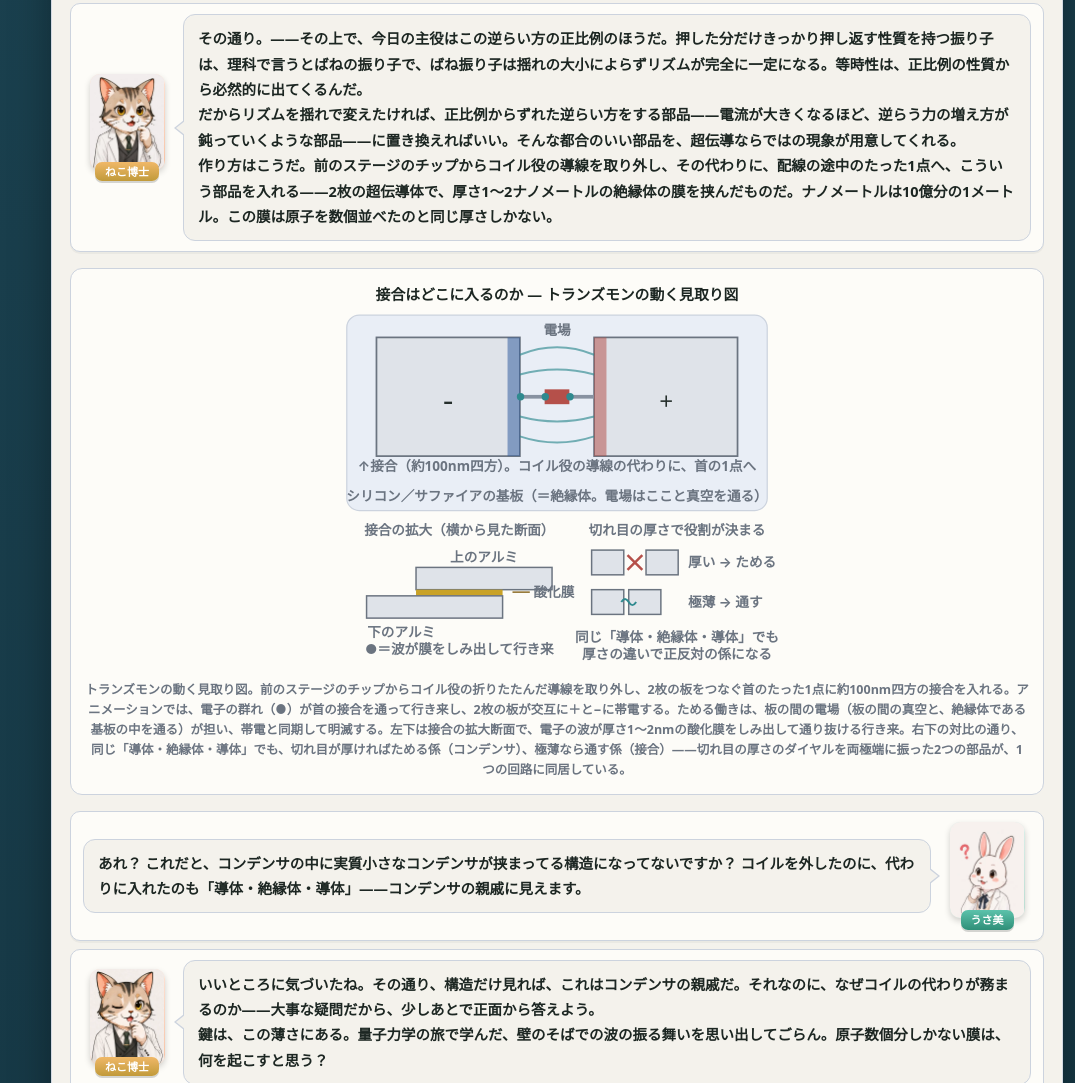
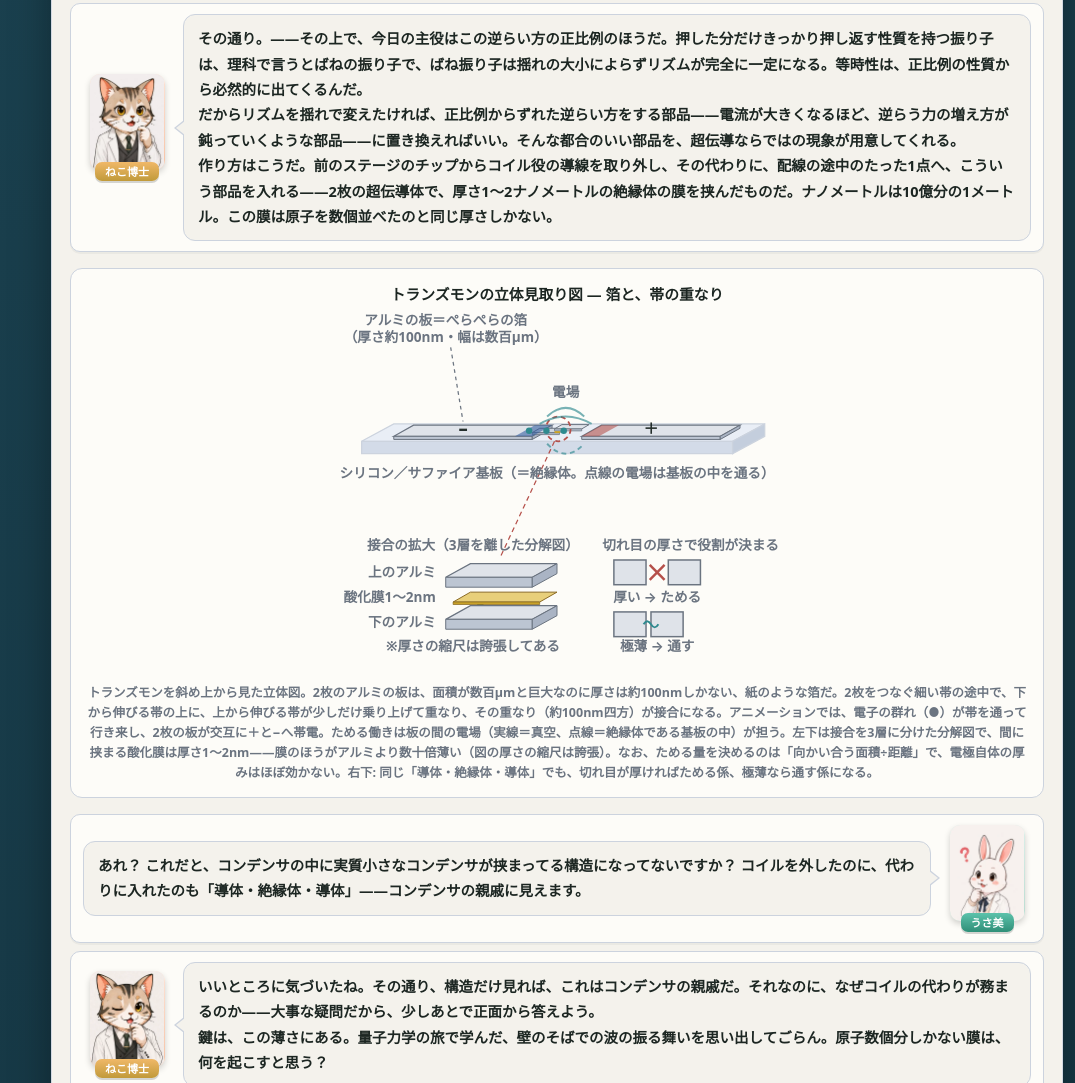
Before and after one commit to ruglerugle/quantum-hardware, a plain HTML site: page stage3.html in a window 1280 px wide. Shown: the part 1045-2128 px from the top of the page, without its empty margins (205-1280 px from the left). Drawn offline with Linux system fonts and the light colour scheme.

Commit message:
feat: トランズモンの図を立体見取り図に刷新
パッドを面積大・極薄の箔として立体描画し、接合は帯の重なりと
3層分解図（縮尺誇張の注記付き）で表現。電場は真空（実線）と
基板内（点線）の弧で描き、帯電・電子の往復と同期。

Co-Authored-By: Claude Fable 5 <noreply@anthropic.com>

```diff
--- a/stage3.html
+++ b/stage3.html
@@ -114,48 +114,68 @@
       </div>
 
       <div class="diagram-box">
-        <svg id="tm-svg" class="qh-svg" viewBox="0 0 372 308" width="100%" role="img" aria-label="トランズモンの動く見取り図。シリコンやサファイアの基板の上に2枚のアルミの板があり、コイル役の導線の代わりに、板をつなぐ首の1点に極小の接合が入っている。アニメーションでは、電子が首の接合を通って行き来し、2枚の板が交互にプラスとマイナスに帯電する。板の間の電場は真空と基板という絶縁体を通り、帯電と同期して明滅する。左下の接合の拡大断面では、電子の波が厚さ1〜2ナノメートルの酸化膜をしみ出して上下に通り抜ける。右下には、厚い切れ目は渡れないのでためる係、極薄の切れ目は通す係、という対比が示されている">
-          <text class="strong" x="186" y="14" text-anchor="middle">接合はどこに入るのか ― トランズモンの動く見取り図</text>
-          <!-- チップ上面 -->
-          <rect x="16" y="26" width="340" height="158" rx="10" fill="#e9eef6" stroke="var(--line)"/>
-          <rect x="40" y="44" width="116" height="96" fill="#dfe3e9" stroke="#6b7480" stroke-width="1.4"/>
-          <rect x="216" y="44" width="116" height="96" fill="#dfe3e9" stroke="#6b7480" stroke-width="1.4"/>
-          <text class="label" x="186" y="42" text-anchor="middle">電場</text>
-          <path id="tm-arc1" d="M 156 58 Q 186 46 216 58" stroke="#2f8a8f" stroke-width="1.6" fill="none"/>
-          <path id="tm-arc2" d="M 156 74 Q 186 66 216 74" stroke="#2f8a8f" stroke-width="1.6" fill="none"/>
-          <path id="tm-arc3" d="M 156 108 Q 186 116 216 108" stroke="#2f8a8f" stroke-width="1.6" fill="none"/>
-          <path id="tm-arc4" d="M 156 124 Q 186 134 216 124" stroke="#2f8a8f" stroke-width="1.6" fill="none"/>
-          <line x1="156" y1="92" x2="176" y2="92" stroke="#8892a1" stroke-width="3"/>
-          <line x1="196" y1="92" x2="216" y2="92" stroke="#8892a1" stroke-width="3"/>
-          <rect x="176" y="86" width="20" height="12" fill="#b5504a"/>
+        <svg id="tm-svg" class="qh-svg" viewBox="0 0 372 310" width="100%" role="img" aria-label="トランズモンを斜め上から見た立体図のアニメーション。シリコンやサファイアの基板の上に、紙のように薄くて面積の大きい2枚のアルミの箔（パッド）が載っている。2枚をつなぐ細い帯の途中で、下の帯と上の帯が少しだけ重なり、そこが接合になっている。電子が帯を通って行き来し、2枚のパッドが交互にプラスとマイナスに帯電し、パッドの間の電場が真空と基板の中を通って明滅する。左下は接合の分解図で、上のアルミ、厚さ1〜2ナノメートルの酸化膜、下のアルミの3層を離して描き、電子の波が酸化膜を上下に通り抜ける。右下には切れ目の厚さの対比がある">
+          <text class="strong" x="186" y="14" text-anchor="middle">トランズモンの立体見取り図 ― 箔と、帯の重なり</text>
+          <!-- パッド注記 -->
+          <text class="label" x="96" y="34" text-anchor="middle">アルミの板＝ぺらぺらの箔</text>
+          <text class="label" x="96" y="48" text-anchor="middle">（厚さ約100nm・幅は数百μm）</text>
+          <line x1="100" y1="52" x2="110" y2="112" stroke="var(--muted)" stroke-width="1" stroke-dasharray="3 3"/>
+          <g transform="translate(0,-42)">
+          <text class="label" x="193" y="134" text-anchor="middle">電場</text>
+          <!-- 基板（立体） -->
+          <polygon points="28,170 328,170 354,156 54,156" fill="#e9eef6" stroke="var(--line)" stroke-width="1"/>
+          <polygon points="28,170 328,170 328,180 28,180" fill="#d3dbe8" stroke="var(--line)" stroke-width="1"/>
+          <polygon points="328,170 354,156 354,166 328,180" fill="#c4cedd" stroke="var(--line)" stroke-width="1"/>
+          <!-- パッド2枚（極薄の箔） -->
+          <polygon points="54,166 166,166 182,157 70,157" fill="#dfe3e9" stroke="#6b7480" stroke-width="1"/>
+          <polygon points="54,166 166,166 166,168.5 54,168.5" fill="#bcc5d2" stroke="#6b7480" stroke-width="0.8"/>
+          <polygon points="166,166 182,157 182,159.5 166,168.5" fill="#aab4c4" stroke="#6b7480" stroke-width="0.8"/>
+          <polygon points="206,166 318,166 334,157 222,157" fill="#dfe3e9" stroke="#6b7480" stroke-width="1"/>
+          <polygon points="206,166 318,166 318,168.5 206,168.5" fill="#bcc5d2" stroke="#6b7480" stroke-width="0.8"/>
+          <polygon points="318,166 334,157 334,159.5 318,168.5" fill="#aab4c4" stroke="#6b7480" stroke-width="0.8"/>
+          <!-- 首の帯2本（下の帯と、重なって乗る上の帯） -->
+          <polygon points="166,163 188,163 194,159.5 172,159.5" fill="#cfd6df" stroke="#6b7480" stroke-width="0.8"/>
+          <polygon points="166,163 188,163 188,164.6 166,164.6" fill="#aab4c4" stroke="#6b7480" stroke-width="0.6"/>
+          <polygon points="184,160 206,160 212,156.5 190,156.5" fill="#dfe3e9" stroke="#6b7480" stroke-width="0.8"/>
+          <polygon points="184,160 206,160 206,161.6 184,161.6" fill="#bcc5d2" stroke="#6b7480" stroke-width="0.6"/>
+          <rect x="184" y="161.8" width="4.5" height="1.6" fill="#c9a227"/>
+          <circle cx="187" cy="160" r="10" fill="none" stroke="#b5504a" stroke-width="1.4" stroke-dasharray="4 3"/>
+          <line x1="184" y1="170" x2="140" y2="264" stroke="#b5504a" stroke-width="1" stroke-dasharray="4 3"/>
+          <!-- 電場の弧（真空と基板） -->
+          <path id="tm-arc1" d="M 178 150 Q 193 136 208 150" stroke="#2f8a8f" stroke-width="1.6" fill="none"/>
+          <path id="tm-arc2" d="M 172 156 Q 193 144 214 156" stroke="#2f8a8f" stroke-width="1.6" fill="none"/>
+          <path id="tm-arc3" d="M 178 172 Q 193 188 208 172" stroke="#2f8a8f" stroke-width="1.6" fill="none" stroke-dasharray="4 3"/>
           <g id="tm-dyn"></g>
-          <text class="label" x="186" y="152" text-anchor="middle">↑接合（約100nm四方）。コイル役の導線の代わりに、首の1点へ</text>
-          <text class="label" x="186" y="176" text-anchor="middle">シリコン／サファイアの基板（＝絶縁体。電場はここと真空を通る）</text>
-          <!-- 左下: 接合の拡大断面 -->
-          <text class="label" x="107" y="204" text-anchor="middle">接合の拡大（横から見た断面）</text>
-          <rect x="72" y="230" width="110" height="18" fill="#dfe3e9" stroke="#6b7480" stroke-width="1.2"/>
-          <rect x="72" y="248" width="70" height="5" fill="#c9a227"/>
-          <rect x="32" y="253" width="110" height="18" fill="#dfe3e9" stroke="#6b7480" stroke-width="1.2"/>
-          <text class="label" x="127" y="226" text-anchor="middle">上のアルミ</text>
-          <text class="label" x="60" y="286" text-anchor="middle">下のアルミ</text>
-          <line x1="150" y1="250" x2="164" y2="250" stroke="#8a6a24" stroke-width="1.2"/>
-          <text class="label" x="167" y="254" text-anchor="start">酸化膜</text>
-          <text class="label" x="107" y="300" text-anchor="middle">●＝波が膜をしみ出して行き来</text>
+          <text class="label" x="186" y="200" text-anchor="middle">シリコン／サファイア基板（＝絶縁体。点線の電場は基板の中を通る）</text>
+          </g>
+          <g id="tm-zdyn"></g>
+          <!-- 左下: 接合の分解図 -->
+          <text class="label" x="118" y="216" text-anchor="middle">接合の拡大（3層を離した分解図）</text>
+          <polygon points="96,238 166,238 186,227 116,227" fill="#dfe3e9" stroke="#6b7480" stroke-width="1"/>
+          <polygon points="96,238 166,238 166,246 96,246" fill="#bcc5d2" stroke="#6b7480" stroke-width="0.8"/>
+          <polygon points="166,238 186,227 186,235 166,246" fill="#aab4c4" stroke="#6b7480" stroke-width="0.8"/>
+          <polygon points="102,258 172,258 186,250 116,250" fill="#e8cf7a" stroke="#8a6a24" stroke-width="0.8"/>
+          <polygon points="102,258 172,258 172,260 102,260" fill="#c9a227" stroke="#8a6a24" stroke-width="0.6"/>
+          <polygon points="96,272 166,272 186,261 116,261" fill="#dfe3e9" stroke="#6b7480" stroke-width="1"/>
+          <polygon points="96,272 166,272 166,280 96,280" fill="#bcc5d2" stroke="#6b7480" stroke-width="0.8"/>
+          <polygon points="166,272 186,261 186,269 166,280" fill="#aab4c4" stroke="#6b7480" stroke-width="0.8"/>
+          <text class="label" x="88" y="238" text-anchor="end">上のアルミ</text>
+          <text class="label" x="88" y="258" text-anchor="end">酸化膜1〜2nm</text>
+          <text class="label" x="88" y="278" text-anchor="end">下のアルミ</text>
+          <text class="label" x="118" y="298" text-anchor="middle">※厚さの縮尺は誇張してある</text>
           <!-- 右下: 切れ目の対比 -->
-          <text class="label" x="283" y="204" text-anchor="middle">切れ目の厚さで役割が決まる</text>
-          <rect x="214" y="216" width="26" height="20" fill="#dfe3e9" stroke="#6b7480" stroke-width="1.2"/>
-          <rect x="258" y="216" width="26" height="20" fill="#dfe3e9" stroke="#6b7480" stroke-width="1.2"/>
-          <line x1="243" y1="220" x2="255" y2="232" stroke="#b5504a" stroke-width="2"/>
-          <line x1="255" y1="220" x2="243" y2="232" stroke="#b5504a" stroke-width="2"/>
-          <text class="label" x="292" y="230" text-anchor="start">厚い → ためる</text>
-          <rect x="214" y="248" width="26" height="20" fill="#dfe3e9" stroke="#6b7480" stroke-width="1.2"/>
-          <rect x="244" y="248" width="26" height="20" fill="#dfe3e9" stroke="#6b7480" stroke-width="1.2"/>
-          <path d="M 238 258 q 3 -5 6 0 q 3 5 6 0" stroke="#2f8a8f" stroke-width="1.6" fill="none"/>
-          <text class="label" x="292" y="262" text-anchor="start">極薄 → 通す</text>
-          <text class="label" x="283" y="290" text-anchor="middle">同じ「導体・絶縁体・導体」でも</text>
-          <text class="label" x="283" y="304" text-anchor="middle">厚さの違いで正反対の係になる</text>
+          <text class="label" x="294" y="216" text-anchor="middle">切れ目の厚さで役割が決まる</text>
+          <rect x="232" y="224" width="26" height="20" fill="#dfe3e9" stroke="#6b7480" stroke-width="1.2"/>
+          <rect x="276" y="224" width="26" height="20" fill="#dfe3e9" stroke="#6b7480" stroke-width="1.2"/>
+          <line x1="261" y1="228" x2="273" y2="240" stroke="#b5504a" stroke-width="2"/>
+          <line x1="273" y1="228" x2="261" y2="240" stroke="#b5504a" stroke-width="2"/>
+          <text class="label" x="267" y="258" text-anchor="middle">厚い → ためる</text>
+          <rect x="232" y="266" width="26" height="20" fill="#dfe3e9" stroke="#6b7480" stroke-width="1.2"/>
+          <rect x="262" y="266" width="26" height="20" fill="#dfe3e9" stroke="#6b7480" stroke-width="1.2"/>
+          <path d="M 256 276 q 3 -5 6 0 q 3 5 6 0" stroke="#2f8a8f" stroke-width="1.6" fill="none"/>
+          <text class="label" x="267" y="298" text-anchor="middle">極薄 → 通す</text>
         </svg>
-        <div class="diagram-caption">トランズモンの動く見取り図。前のステージのチップから<strong>コイル役の折りたたんだ導線を取り外し</strong>、2枚の板をつなぐ首の<strong>たった1点</strong>に約100nm四方の接合を入れる。アニメーションでは、電子の群れ（●）が首の接合を通って行き来し、2枚の板が交互に＋と−に帯電する。<strong>ためる働きは、板の間の電場</strong>（板の間の真空と、絶縁体である基板の中を通る）が担い、帯電と同期して明滅する。左下は接合の拡大断面で、電子の波が厚さ1〜2nmの<strong>酸化膜をしみ出して通り抜ける</strong>行き来。右下の対比の通り、<strong>同じ「導体・絶縁体・導体」でも、切れ目が厚ければためる係（コンデンサ）、極薄なら通す係（接合）</strong>――切れ目の厚さのダイヤルを両極端に振った2つの部品が、1つの回路に同居している。</div>
+        <div class="diagram-caption">トランズモンを斜め上から見た立体図。<strong>2枚のアルミの板は、面積が数百μmと巨大なのに厚さは約100nmしかない、紙のような箔</strong>だ。2枚をつなぐ細い帯の途中で、下から伸びる帯の上に、上から伸びる帯が<strong>少しだけ乗り上げて重なり</strong>、その重なり（約100nm四方）が接合になる。アニメーションでは、電子の群れ（●）が帯を通って行き来し、2枚の板が交互に＋と−へ帯電。<strong>ためる働きは板の間の電場</strong>（実線＝真空、点線＝絶縁体である基板の中）が担う。左下は接合を3層に分けた分解図で、間に挟まる酸化膜は<strong>厚さ1〜2nm</strong>――膜のほうがアルミより数十倍薄い（図の厚さの縮尺は誇張）。なお、ためる量を決めるのは「向かい合う面積÷距離」で、<strong>電極自体の厚みはほぼ効かない</strong>。右下: 同じ「導体・絶縁体・導体」でも、切れ目が厚ければためる係、極薄なら通す係になる。</div>
       </div>
 
       <div class="dialogue-scene">
@@ -528,10 +548,11 @@
 </script>
 <script>
 (function(){
-  // 図: トランズモンの動く見取り図（帯電・電場・接合の行き来を同期）
+  // 図: トランズモンの立体見取り図（帯電・電場・接合の行き来を同期）
   var svg = document.getElementById('tm-svg');
   var g = document.getElementById('tm-dyn');
-  if (!svg || !g) return;
+  var zg = document.getElementById('tm-zdyn');
+  if (!svg || !g || !zg) return;
   var ns = 'http://www.w3.org/2000/svg';
   var CR = '#b5504a', CB = '#2f5a9e', CA = '#2f8a8f';
   function el(name, attrs, parent) {
@@ -540,26 +561,26 @@
     (parent || g).appendChild(e);
     return e;
   }
-  var glowA = el('rect', {x: 146, y: 44, width: 10, height: 96, opacity: 0});
-  var glowB = el('rect', {x: 216, y: 44, width: 10, height: 96, opacity: 0});
-  var signA = el('text', {x: 98, y: 100, 'class': 'strong', 'text-anchor': 'middle', 'font-size': 20});
-  var signB = el('text', {x: 274, y: 100, 'class': 'strong', 'text-anchor': 'middle', 'font-size': 20});
-  var arcs = ['tm-arc1', 'tm-arc2', 'tm-arc3', 'tm-arc4'].map(function (id) { return document.getElementById(id); });
+  var glowA = el('polygon', {points: '152,166 166,166 182,157 168,157', opacity: 0});
+  var glowB = el('polygon', {points: '206,166 220,166 236,157 222,157', opacity: 0});
+  var signA = el('text', {x: 110, y: 164, 'class': 'strong', 'text-anchor': 'middle', 'font-size': 15});
+  var signB = el('text', {x: 262, y: 164, 'class': 'strong', 'text-anchor': 'middle', 'font-size': 15});
+  var arcs = ['tm-arc1', 'tm-arc2', 'tm-arc3'].map(function (id) { return document.getElementById(id); });
   var dots = [];
   for (var i = 0; i < 3; i++) {
-    dots.push({base: 166 + i * 20, e: el('circle', {cy: 92, r: 3, fill: CA})});
+    dots.push({base: 172 + i * 14, e: el('circle', {cy: 161.5, r: 2.6, fill: CA})});
   }
   var zdots = [];
   for (var j = 0; j < 2; j++) {
-    zdots.push({ph: j * 0.6, e: el('circle', {cx: 100 + j * 16, r: 2.8, fill: CA})});
+    zdots.push({ph: j * 0.6, e: el('circle', {cx: 124 + j * 16, r: 2.6, fill: CA}, zg)});
   }
   function draw(th) {
     var q = Math.cos(th);
     var top = q >= 0;
     glowA.setAttribute('fill', top ? CR : CB);
     glowB.setAttribute('fill', top ? CB : CR);
-    glowA.setAttribute('opacity', Math.abs(q) * 0.55);
-    glowB.setAttribute('opacity', Math.abs(q) * 0.55);
+    glowA.setAttribute('opacity', Math.abs(q) * 0.6);
+    glowB.setAttribute('opacity', Math.abs(q) * 0.6);
     signA.textContent = top ? '＋' : '−';
     signB.textContent = top ? '−' : '＋';
     signA.setAttribute('fill', top ? CR : CB);
@@ -571,10 +592,10 @@
       arcs[i].setAttribute('opacity', 0.12 + 0.55 * Math.abs(q));
     }
     for (var i = 0; i < dots.length; i++) {
-      dots[i].e.setAttribute('cx', dots[i].base + 10 * q);
+      dots[i].e.setAttribute('cx', dots[i].base + 9 * q);
     }
     for (var j = 0; j < zdots.length; j++) {
-      zdots[j].e.setAttribute('cy', 251 + 15 * Math.sin(th - zdots[j].ph));
+      zdots[j].e.setAttribute('cy', 254 + 20 * Math.sin(th - zdots[j].ph));
     }
   }
   var reduced = window.matchMedia && window.matchMedia('(prefers-reduced-motion: reduce)').matches;
```
